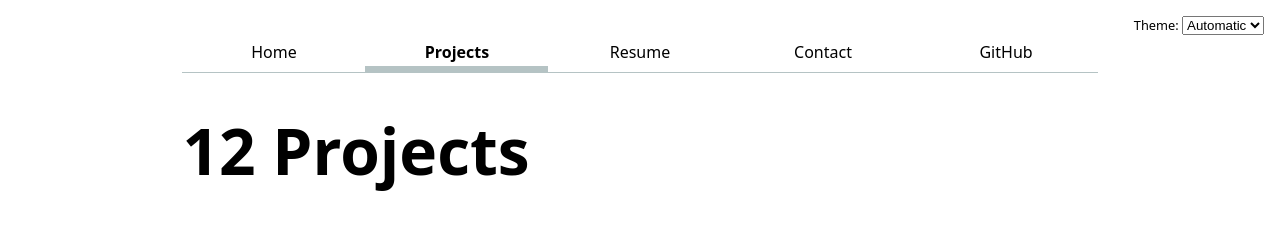
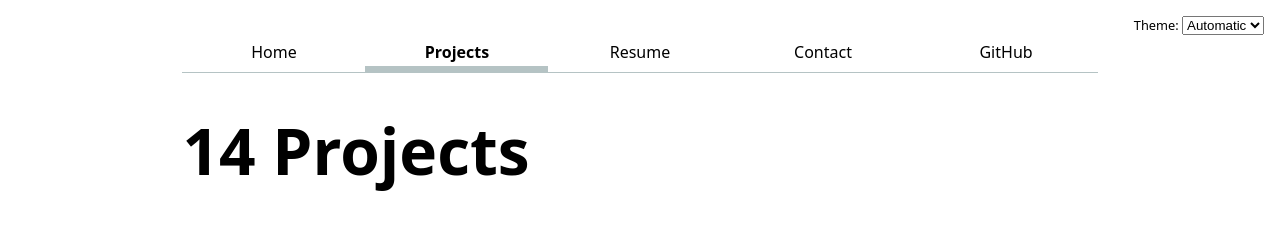
Before and after one commit to casillasenrique/vis-portfolio-svelte, a SvelteKit app: page /projects in a window 1280 px wide. Shown: the top 236 px of the page. Built offline with nearby package versions, Linux system fonts and the light colour scheme.

Commit message:
Remove key from loop rendering

```diff
--- a/src/lib/assets/projects.json
+++ b/src/lib/assets/projects.json
@@ -70,5 +70,17 @@
     "year": "2022",
     "image": "https://vis-society.github.io/labs/2/images/empty.svg",
     "description": "\n          Unde esse, repudiandae ex amet dolores repellat, perspiciatis ducimus\n          accusamus est perferendis sint fugiat at. Consectetur, quas quibusdam\n          nobis sint maxime minus odit id sed dolorum, ipsam eos, quidem nihil.\n        "
+  },
+  {
+    "title": "Debitis, in. Quae, delectus.",
+    "year": "2022",
+    "image": "https://vis-society.github.io/labs/2/images/empty.svg",
+    "description": "\n          Unde esse, repudiandae ex amet dolores repellat, perspiciatis ducimus\n          accusamus est perferendis sint fugiat at. Consectetur, quas quibusdam\n          nobis sint maxime minus odit id sed dolorum, ipsam eos, quidem nihil.\n        "
+  },
+  {
+    "title": "Debitis, in. Quae, delectus.",
+    "year": "2022",
+    "image": "https://vis-society.github.io/labs/2/images/empty.svg",
+    "description": "\n          Unde esse, repudiandae ex amet dolores repellat, perspiciatis ducimus\n          accusamus est perferendis sint fugiat at. Consectetur, quas quibusdam\n          nobis sint maxime minus odit id sed dolorum, ipsam eos, quidem nihil.\n        "
   }
 ]
--- a/src/routes/projects/+page.svelte
+++ b/src/routes/projects/+page.svelte
@@ -50,7 +50,7 @@
 />
 
 <div class="projects">
-  {#each filteredProjectsByYear as project (project.title)}
+  {#each filteredProjectsByYear as project}
     <Project projectData={project} />
   {/each}
 </div>
```
